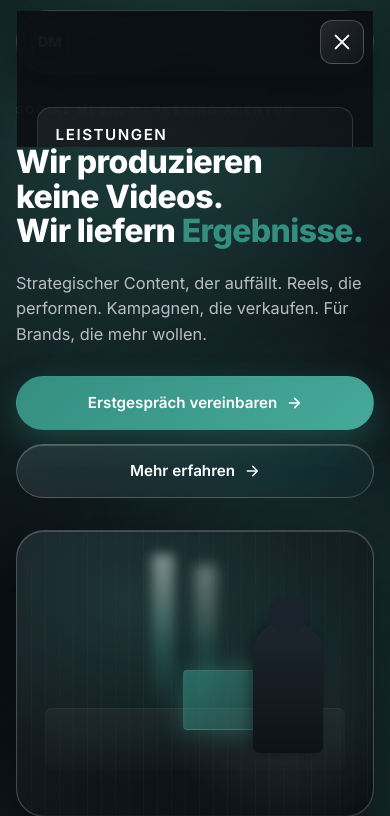
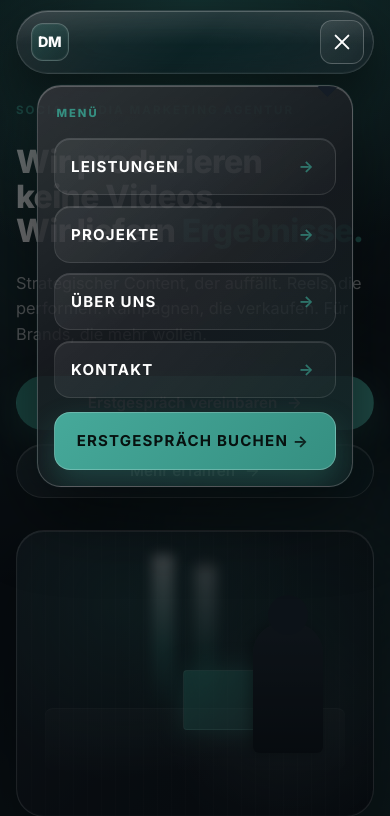
Before and after one commit to maxi0901/Dodidis-Media-Event, a PHP site: page / in a window 390 px wide, after a click that opens the changed part. Shown: the top 816 px of the page. Run offline with PHP 8.4, Linux system fonts and the light colour scheme.

Commit message:
Redesign mobile burger menu

```diff
--- a/assets/site.js
+++ b/assets/site.js
@@ -50,6 +50,7 @@
             toggle.setAttribute('aria-expanded', open ? 'true' : 'false');
             toggle.setAttribute('aria-label', open ? 'Menü schließen' : 'Menü öffnen');
             links.classList.toggle('open', open);
+            if (navWrap) navWrap.classList.toggle('is-menu-open', open);
             document.body.classList.toggle('is-menu-open', open);
         };
 
--- a/assets/style.css
+++ b/assets/style.css
@@ -339,6 +339,11 @@ p { margin: 0; }
 
 .nav-cta { flex: 0 0 auto; }
 
+.nav-menu-kicker,
+.nav-mobile-cta {
+    display: none;
+}
+
 .nav-toggle {
     display: none;
     width: 44px;
@@ -1446,43 +1451,106 @@ main { padding-top: 2rem; }
 }
 
 @media (max-width: 860px) {
-    .nav-wrap { z-index: 60; }
-    .nav { overflow: visible; }
-
-    /* Fullscreen mobile menu */
-    .nav-links {
+    .nav-wrap {
+        z-index: 60;
+        isolation: isolate;
+    }
+
+    .nav-wrap::before {
+        content: "";
         position: fixed;
         inset: 0;
-        display: flex;
-        flex-direction: column;
-        align-items: stretch;
-        justify-content: flex-start;
-        gap: 0.5rem;
-        margin: 0;
-        padding: 6rem 1.25rem 2.5rem;
+        z-index: -1;
+        background:
+            radial-gradient(640px 420px at 50% 0%, rgba(53,143,129,0.18), transparent 64%),
+            rgba(5, 8, 12, 0.58);
+        opacity: 0;
+        visibility: hidden;
+        transition: opacity 0.28s ease, visibility 0.28s ease;
+        pointer-events: none;
+    }
+
+    body.is-menu-open .nav-wrap::before {
+        opacity: 1;
+        visibility: visible;
+    }
+
+    .nav { overflow: visible; }
+
+    /* Compact glass sheet instead of a fullscreen block */
+    .nav-links {
+        position: absolute;
+        top: calc(100% + 0.75rem);
+        left: 1.25rem;
+        right: 1.25rem;
+        display: grid;
+        gap: 0.65rem;
+        margin: 0 auto;
+        padding: 1rem;
+        max-width: min(420px, calc(100vw - 2.5rem));
+        max-height: calc(100vh - 7.25rem);
+        overflow-y: auto;
         list-style: none;
         background:
-            linear-gradient(180deg, rgba(11,15,20,0.96) 0%, rgba(11,15,20,0.92) 100%);
+            linear-gradient(145deg, rgba(255,255,255,0.14) 0%, rgba(255,255,255,0.045) 48%, rgba(53,143,129,0.12) 100%),
+            rgba(11, 15, 20, 0.84);
         backdrop-filter: blur(34px) saturate(180%);
         -webkit-backdrop-filter: blur(34px) saturate(180%);
-        border: 0;
-        border-radius: 0;
+        border: 1px solid var(--glass-border-strong);
+        border-radius: 24px;
+        box-shadow:
+            inset 0 1px 0 rgba(255,255,255,0.22),
+            0 28px 70px rgba(0,0,0,0.5),
+            0 0 0 1px rgba(53,143,129,0.06);
         opacity: 0;
         visibility: hidden;
-        transform: translateY(-12px);
+        transform: translateY(-10px) scale(0.98);
+        transform-origin: top right;
         transition:
-            opacity 0.32s cubic-bezier(0.22, 1, 0.36, 1),
-            transform 0.32s cubic-bezier(0.22, 1, 0.36, 1),
-            visibility 0.32s;
-        overflow-y: auto;
-        z-index: 1; /* below the .nav (and X-button) within nav-wrap’s stacking context */
+            opacity 0.28s cubic-bezier(0.22, 1, 0.36, 1),
+            transform 0.28s cubic-bezier(0.22, 1, 0.36, 1),
+            visibility 0.28s;
         pointer-events: none;
     }
+
+    .nav-links::before {
+        content: "";
+        position: absolute;
+        top: -7px;
+        right: 1.05rem;
+        width: 14px;
+        height: 14px;
+        background: rgba(20, 29, 38, 0.92);
+        border-left: 1px solid var(--glass-border-strong);
+        border-top: 1px solid var(--glass-border-strong);
+        transform: rotate(45deg);
+    }
+
     .nav-links.open {
         pointer-events: auto;
         opacity: 1;
         visibility: visible;
-        transform: translateY(0);
+        transform: translateY(0) scale(1);
+    }
+
+    .nav-menu-kicker {
+        display: flex;
+        align-items: center;
+        justify-content: space-between;
+        padding: 0.2rem 0.15rem 0.35rem;
+        color: var(--accent);
+        font-size: 0.7rem;
+        font-weight: 800;
+        letter-spacing: 0.18em;
+        text-transform: uppercase;
+    }
+
+    .nav-menu-kicker::after {
+        content: "";
+        flex: 1;
+        height: 1px;
+        margin-left: 0.75rem;
+        background: linear-gradient(90deg, rgba(53,143,129,0.55), transparent);
     }
 
     .nav-links li { display: block; }
@@ -1490,24 +1558,73 @@ main { padding-top: 2rem; }
     .nav-links a {
         display: flex;
         align-items: center;
-        min-height: 52px;
-        padding: 0.95rem 1.1rem;
-        font-size: 0.95rem;
-        font-weight: 600;
-        letter-spacing: 0.1em;
+        justify-content: space-between;
+        min-height: 54px;
+        padding: 0.95rem 1rem;
+        font-size: 0.94rem;
+        font-weight: 700;
+        letter-spacing: 0.08em;
         text-transform: uppercase;
         color: var(--text-primary);
-        background: linear-gradient(135deg, rgba(255,255,255,0.06), rgba(255,255,255,0.02));
-        border: 1px solid var(--glass-border);
-        border-radius: 14px;
-        transition: background 0.2s ease, border-color 0.2s ease, transform 0.2s ease;
-    }
+        background: linear-gradient(135deg, rgba(255,255,255,0.075), rgba(255,255,255,0.025));
+        border: 1px solid rgba(255,255,255,0.10);
+        border-radius: 16px;
+        box-shadow: inset 0 1px 0 rgba(255,255,255,0.12);
+        transition: background 0.2s ease, border-color 0.2s ease, transform 0.2s ease, box-shadow 0.2s ease;
+    }
+
+    .nav-links a::after {
+        content: "→";
+        font-size: 1rem;
+        color: var(--accent);
+        transform: translateX(-4px);
+        opacity: 0.75;
+        transition: transform 0.2s ease, opacity 0.2s ease;
+    }
+
+    .nav-links a:hover,
+    .nav-links a:focus-visible {
+        border-color: rgba(70,169,154,0.5);
+        background: linear-gradient(135deg, rgba(53,143,129,0.22), rgba(255,255,255,0.04));
+        box-shadow: inset 0 1px 0 rgba(255,255,255,0.16), 0 12px 24px rgba(53,143,129,0.16);
+    }
+
+    .nav-links a:hover::after,
+    .nav-links a:focus-visible::after {
+        transform: translateX(0);
+        opacity: 1;
+    }
+
     .nav-links a:active { transform: scale(0.985); }
     .nav-links a.is-active {
         border-color: var(--accent);
-        background: linear-gradient(135deg, rgba(53,143,129,0.22), rgba(53,143,129,0.06));
-    }
-    .nav-links a.is-active::after { display: none; }
+        background: linear-gradient(135deg, rgba(53,143,129,0.28), rgba(53,143,129,0.08));
+    }
+    .nav-links a.is-active::after {
+        position: static;
+        display: inline;
+        width: auto;
+        height: auto;
+        border-radius: 0;
+        background: none;
+        box-shadow: none;
+        transform: none;
+    }
+
+    .nav-mobile-cta { display: block; }
+    .nav-mobile-cta a {
+        justify-content: center;
+        margin-top: 0.25rem;
+        color: #07110f;
+        background: linear-gradient(135deg, var(--accent-hover), var(--accent));
+        border-color: rgba(255,255,255,0.22);
+        box-shadow: 0 14px 30px rgba(53,143,129,0.32);
+    }
+    .nav-mobile-cta a::after {
+        color: currentColor;
+        opacity: 0.85;
+        margin-left: 0.55rem;
+    }
 
     .nav-cta { display: none; }
     .nav-toggle { display: inline-flex; margin-left: auto; position: relative; z-index: 2; }
--- a/includes/header.php
+++ b/includes/header.php
@@ -18,10 +18,14 @@ $navBase = ($activePage === 'home') ? '' : 'index.php';
         </a>
 
         <ul class="nav-links" id="navLinks">
+            <li class="nav-menu-kicker" aria-hidden="true">Menü</li>
             <li><a href="<?= $navBase ?>#leistungen">Leistungen</a></li>
             <li><a href="<?= $navBase ?>#projekte">Projekte</a></li>
             <li><a href="<?= $navBase ?>#ueber-uns">Über uns</a></li>
             <li><a href="<?= $navBase ?>#kontakt">Kontakt</a></li>
+            <li class="nav-mobile-cta">
+                <a href="<?= $navBase ?>#kontakt">Erstgespräch buchen</a>
+            </li>
         </ul>
 
         <a class="btn btn-primary nav-cta" href="<?= $navBase ?>#kontakt">
```
